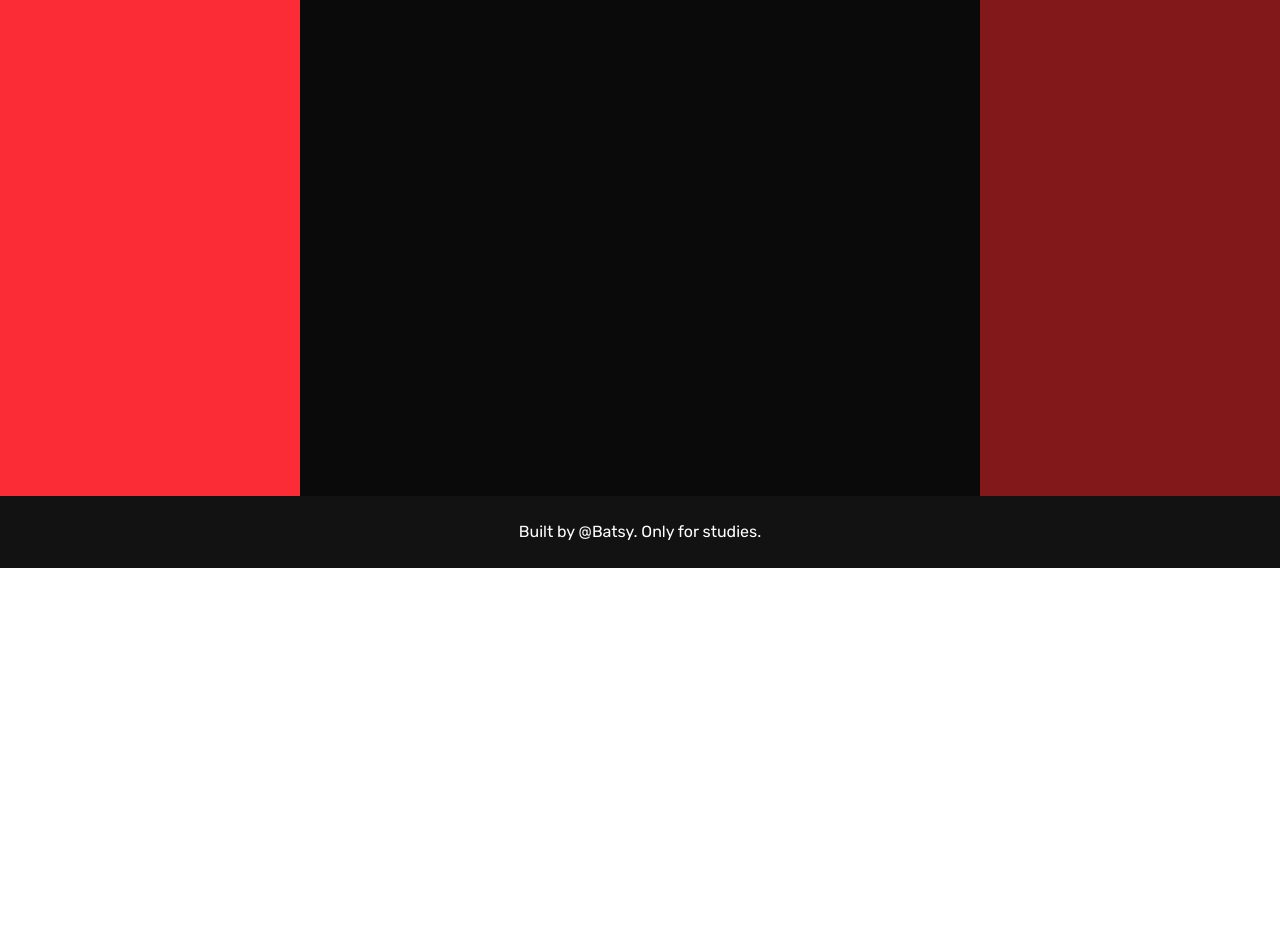
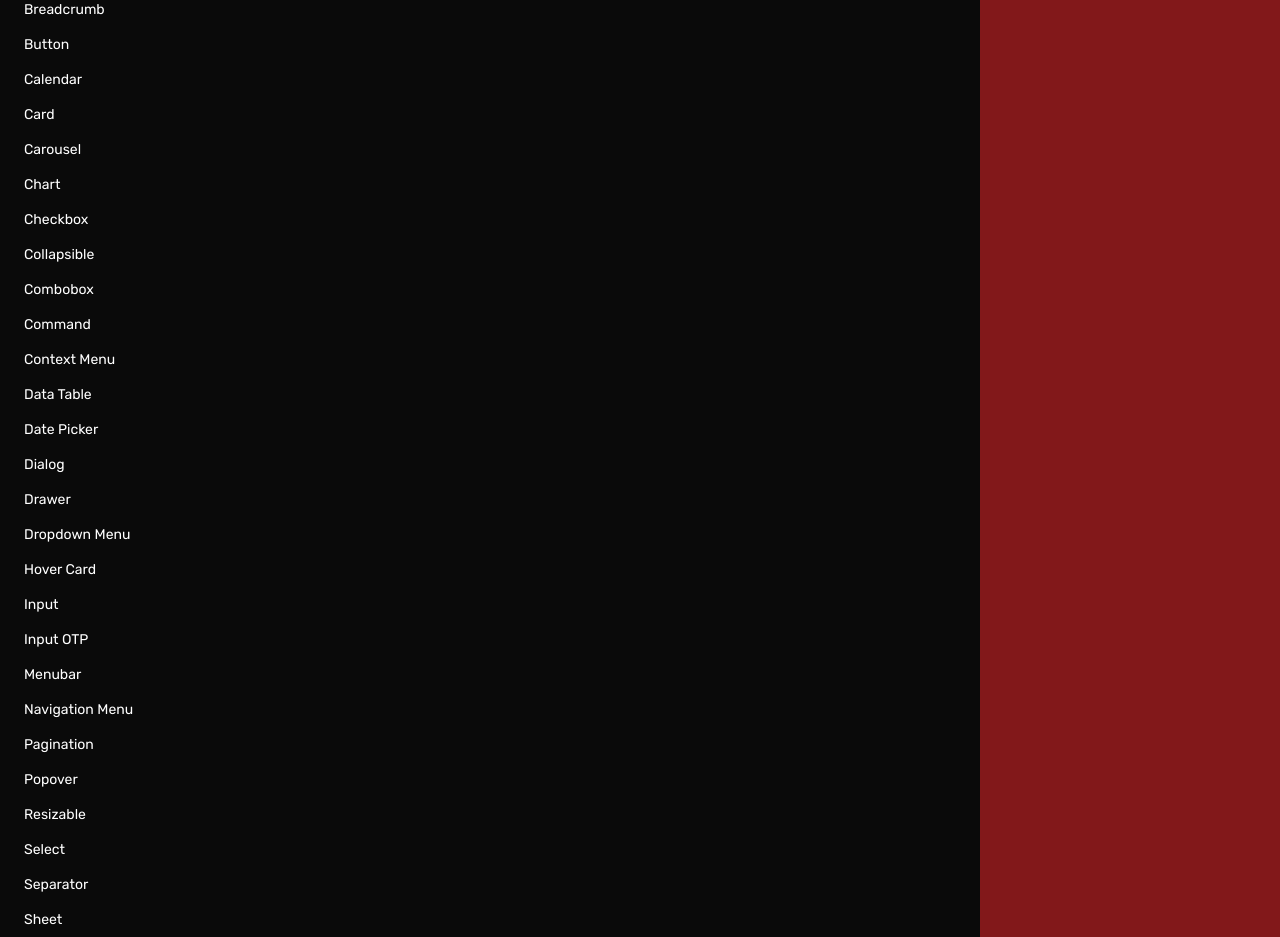
Before and after one commit to Batsy13/bat-ui, a React (Vite) app: page /docs in a window 1280 px wide. Shown: the part 360-1297 px from the top of the page. Before the commit the page ends 928 px from the top, so only its background shows below. Built offline with nearby package versions, Linux system fonts and the light colour scheme.

Commit message:
feat: add component itens on sidebar

```diff
--- a/src/components/docs/docs-layout.tsx
+++ b/src/components/docs/docs-layout.tsx
@@ -1,9 +1,10 @@
 import { Outlet } from "react-router"
+import { NavSidebar } from "./nav-sidebar"
 
 export const DocsLayout = () => {
     return (
         <div className="bg-[#0a0a0a] min-h-dvh grid grid-cols-[300px_1fr_300px]">
-            <aside className="w-[300px] min-h-full bg-red-500"></aside>
+            <NavSidebar />
             <main className="w-full">
                 <Outlet/>
             </main>
--- /dev/null
+++ b/src/components/docs/nav-sidebar.tsx
@@ -0,0 +1,65 @@
+const components = [
+    { title: "Accordion", path: "/accordion" },
+    { title: "Alert", path: "/alert" },
+    { title: "Alert Dialog", path: "/alert-dialog"},
+    { title: "Aspect Ratio", path: "/aspect-ratio"},
+    { title: "Avatar", path: "/avatar"},
+    { title: "Badge", path: "/badge"},
+    { title: "Breadcrumb", path: "/breadcrumb"},
+    { title: "Button", path: "/button"},
+    { title: "Calendar", path: "/calendar"},
+    { title: "Card", path: "/card"},
+    { title: "Carousel", path: "/carousel"},
+    { title: "Chart", path: "/chart"},
+    { title: "Checkbox", path: "/checkbox"},
+    { title: "Collapsible", path: "/collapsible"},
+    { title: "Combobox", path: "/combobox"},
+    { title: "Command", path: "/command"},
+    { title: "Context Menu", path: "/context-menu"},
+    { title: "Data Table", path: "/data-table"},
+    { title: "Date Picker", path: "/date-picker"},
+    { title: "Dialog", path: "/dialog"},
+    { title: "Drawer", path: "/drawer"},
+    { title: "Dropdown Menu", path: "/dropdown-menu"},
+    { title: "Hover Card", path: "/hover-card"},
+    { title: "Input", path: "/input"},
+    { title: "Input OTP", path: "/input-otp"},
+    { title: "Menubar", path: "/menubar"},
+    { title: "Navigation Menu", path: "/navigation-menu"},
+    { title: "Pagination", path: "/pagination"},
+    { title: "Popover", path: "/popover"},
+    { title: "Resizable", path: "/resizable"},
+    { title: "Select", path: "/select"},
+    { title: "Separator", path: "/separator"},
+    { title: "Sheet", path: "/sheet"},
+    { title: "Sidebar", path: "/sidebar"},
+    { title: "Skeleton", path: "/skeleton"},
+    { title: "Slider", path: "/slider"},
+    { title: "Sonner", path: "/sonner"},
+    { title: "Switch", path: "/switch"},
+    { title: "Table", path: "/table"},
+    { title: "Tabs", path: "/tabs"},
+    { title: "Textarea", path: "/textarea"},
+    { title: "Toggle", path: "/toggle"},
+    { title: "Toggle Group", path: "/toggle-group"},
+    { title: "Tooltip", path: "/tooltip"},
+    { title: "Terminal", path: "/terminal"},
+    { title: "Hero Video Dialog", path: "/hero-video-dialog"},
+    { title: "Marquee", path: "/marquee"},
+    { title: "File Tree", path: "/file-tree"},
+    { title: "Code Comparison", path: "/code-comparison"},
+    { title: "Scroll Progress", path: "/scroll-progress"},
+];
+
+export const NavSidebar = () => {
+  return (
+    <aside className="pt-12 pl-3">
+      <div className="text-[#a7a7a7] px-3">Components</div>
+      <div className="py-4 text-white text-[14px] flex items-start gap-1 flex-col">
+        {components.map((item) => (
+          <a className="bg-transparent hover:bg-[#141414] px-3 py-[5px] cursor-pointer rounded-[5px]" href={`/docs/components${item.path}`}>{item.title}</a>
+        ))}
+      </div>
+    </aside>
+  );
+};
--- a/src/components/footer.tsx
+++ b/src/components/footer.tsx
@@ -2,7 +2,7 @@ export const Footer = () => {
   return (
     <footer className="flex items-center justify-center w-full py-6 bg-[#121212] text-white">
       <span>
-        Built by <a href="github.com/Batsy13"> @Batsy</a>. Only for studies.
+        Built by <a href="https://github.com/Batsy13" className="hover:text-red-500" target="_blank"> @Batsy</a>. Only for studies.
       </span>
     </footer>
   );
```
